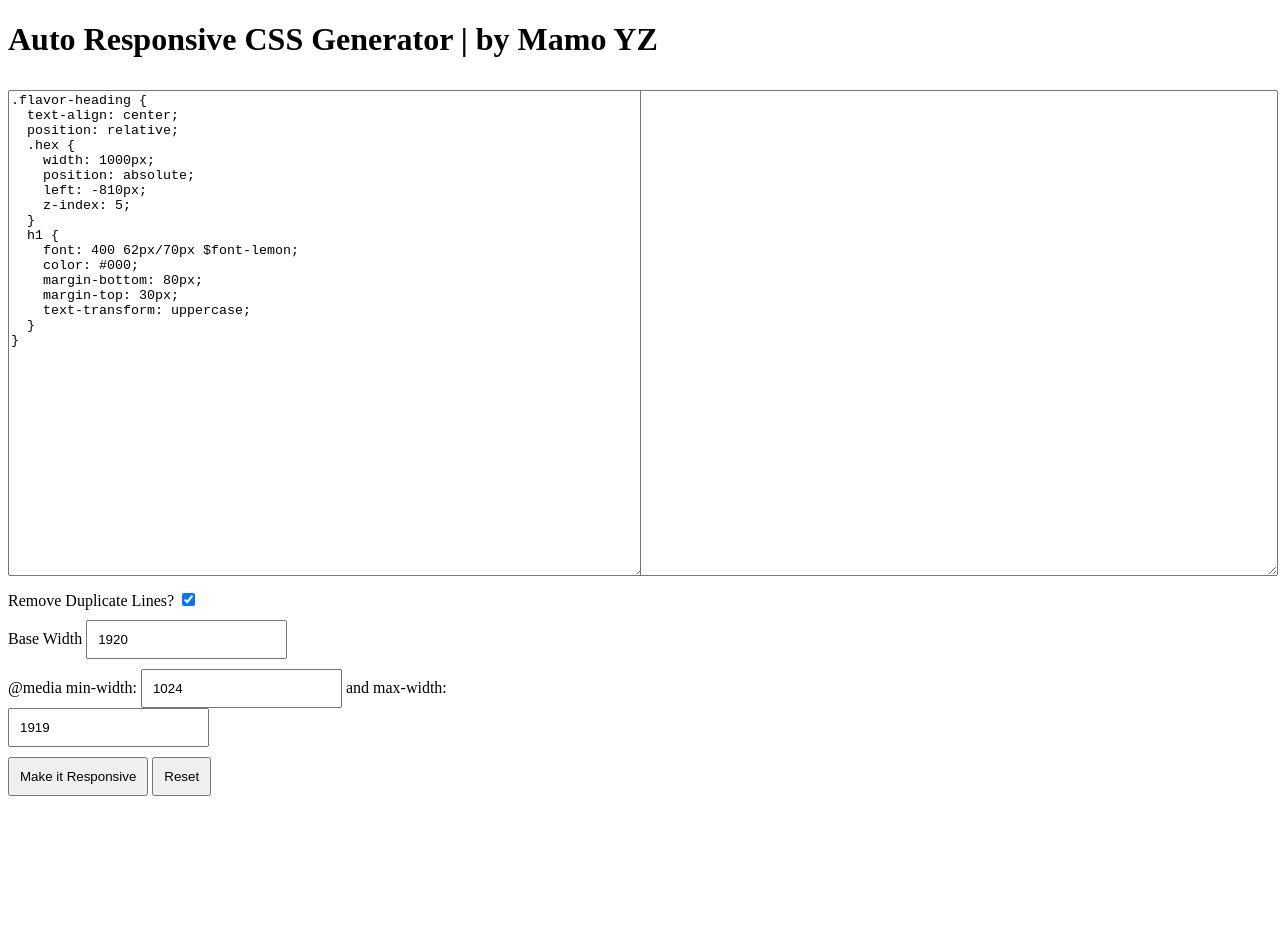
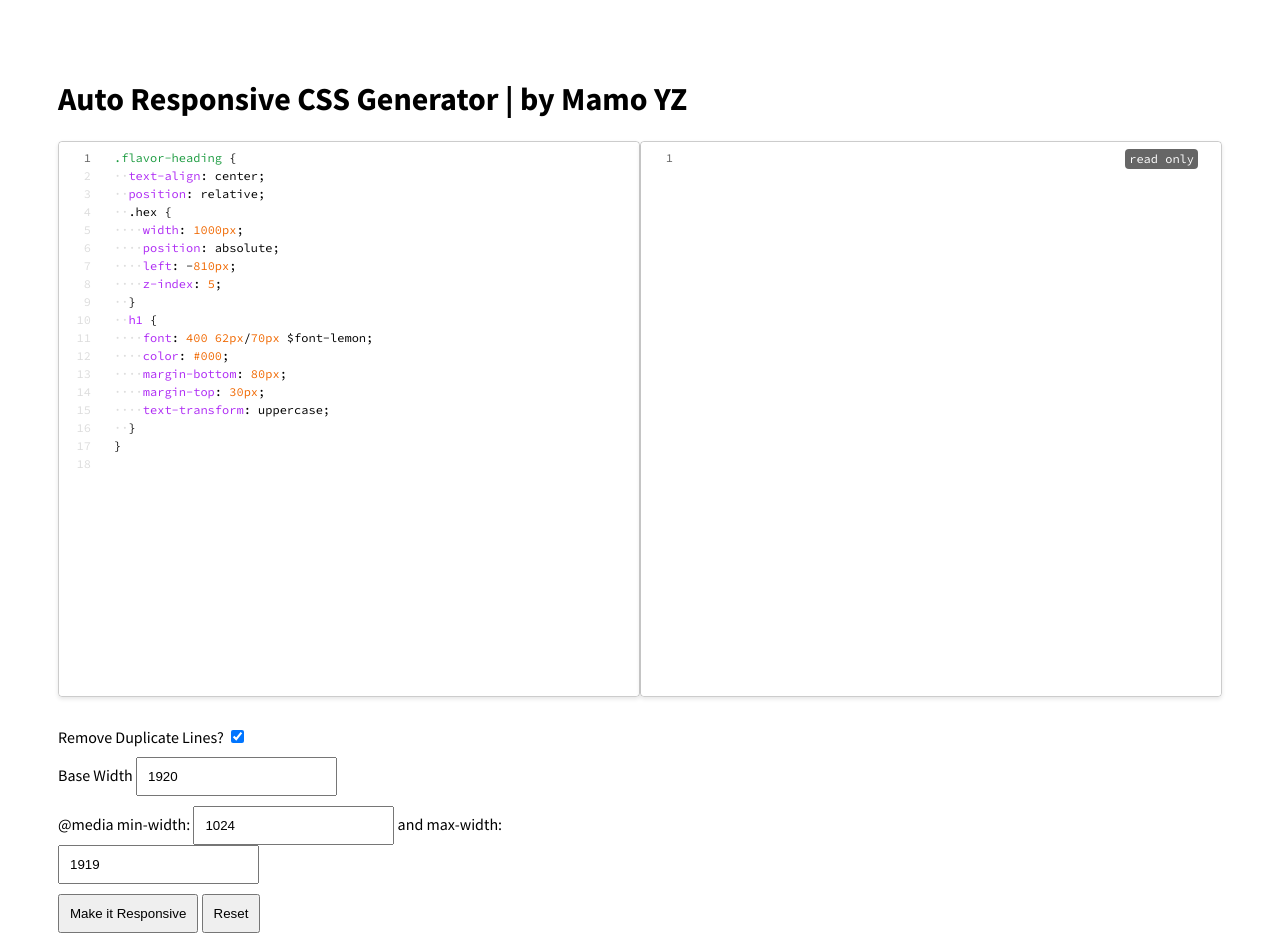
Before and after one commit to mamoyz/auto-responsive, a plain HTML site: page index.html in a window 1280 px wide. Before the commit the page ends 800 px from the top, so only its background shows below. Drawn offline with nearby package versions, Linux system fonts and the light colour scheme.

Commit message:
added syntax highlighter

```diff
--- a/index.html
+++ b/index.html
@@ -4,10 +4,18 @@
 		<meta charset="UTF-8" />
 		<meta name="viewport" content="width=device-width, initial-scale=1.0" />
 		<title>Auto Responsive by Mamo YZ</title>
+		<link rel="preconnect" href="https://fonts.gstatic.com" />
+		<link href="https://fonts.googleapis.com/css2?family=Source+Sans+Pro:wght@400;700&display=swap" rel="stylesheet" />
 		<style>
-      textarea {
+			/* textarea {
 				width: 100%;
 				height: 60vh;
+			} */
+			body {
+				font-family: "Source Sans Pro", sans-serif;
+			}
+			* {
+				box-sizing: border-box;
 			}
 			.left {
 				width: 50%;
@@ -18,19 +26,33 @@
 				float: right;
 			}
 			input,
-      button {
+			.options button {
 				padding: 10px;
 			}
-      div {
+			.options div {
 				margin-top: 10px;
 			}
+			.main {
+				width: 100%;
+				margin: auto;
+				max-width: 1920px;
+			}
+			.container {
+				padding: 50px;
+				width: 100%;
+			}
 		</style>
+		<link rel="stylesheet" href="copenhagen.0-1-4.min.css" />
+		<script src="copenhagen.0-1-4.min.js"></script>
 	</head>
 	<body>
+		<div class="main">
+			<div class="container">
 				<h1>Auto Responsive CSS Generator | by Mamo YZ</h1>
 				<div class="left">
-      <textarea id="input"></textarea>
+					<div id="input" class="editor" data-language="css" data-rows="50">// some code</div>
 					<br />
+					<div class="options">
 						<div>
 							<label for="">Remove Duplicate Lines?</label>
 							<input type="checkbox" name="remove" id="remove" checked />
@@ -50,23 +72,31 @@
 							<button id="reset">Reset</button>
 						</div>
 					</div>
+				</div>
 				<div class="right">
-      <textarea id="output" readonly></textarea>
+					<div id="output" class="editor" data-language="css" data-rows="50" data-readonly="true">// some code</div>
+				</div>
+			</div>
 		</div>
 		<script src="https://cdnjs.cloudflare.com/ajax/libs/jquery/3.5.0/jquery.min.js"></script>
 		<script>
-      $("#input").val(".flavor-heading {\n  text-align: center;\n  position: relative;\n  .hex {\n    width: 1000px;\n    position: absolute;\n    left: -810px;\n    z-index: 5;\n  }\n  h1 {\n    font: 400 62px/70px $font-lemon;\n    color: #000;\n    margin-bottom: 80px;\n    margin-top: 30px;\n    text-transform: uppercase;\n  }\n}\n");
+			window.addEventListener("DOMContentLoaded", function () {
+				var editors = Copenhagen.initSelectorAll(".editor");
+				editors[0].setValue(".flavor-heading {\n  text-align: center;\n  position: relative;\n  .hex {\n    width: 1000px;\n    position: absolute;\n    left: -810px;\n    z-index: 5;\n  }\n  h1 {\n    font: 400 62px/70px $font-lemon;\n    color: #000;\n    margin-bottom: 80px;\n    margin-top: 30px;\n    text-transform: uppercase;\n  }\n}\n");
 				$("#reset").click(function (e) {
-        $("textarea").val("");
+					if (confirm("Are you sure?")) {
+						window.location.reload();
+					}
 				});
+
 				$("#doIt").click(function (e) {
 					e.preventDefault();
-        var home = $("#input").val();
+					var home = editors[0].getValue();
 					var baseWidth = $("#baseWidth").val();
 					var minWidth = $("#minWidth").val();
 					var maxWidth = $("#maxWidth").val();
 					var remove = $("#remove").prop("checked");
-        console.log(remove);
+					// console.log(remove);
 					// var mmm = home.match(/(\d+(\.\d+)?)+(px)/g);
 					var lines = home.match(/(.*;)+\n/g);
 					for (var j = 0; j < lines.length; j++) {
@@ -91,7 +121,7 @@
 						if (lines.length - j == 1) {
 							home = "@media (min-width:" + minWidth + "px) and (max-width:" + maxWidth + "px){\n" + home;
 							home = home + "\n}";
-            $("#output").val(home);
+							editors[1].setValue(home);
 						}
 					}
 				});
@@ -104,6 +134,8 @@
 						return Math.round((n + Number.EPSILON) * 100) / 100;
 					}
 				}
+			});
+			// $("#input").val();
 		</script>
 	</body>
 </html>
```
Also changed, not shown: copenhagen.0-1-4.min.css (added), copenhagen.0-1-4.min.js (added). Lines whose indentation alone changed are shown as unchanged.
